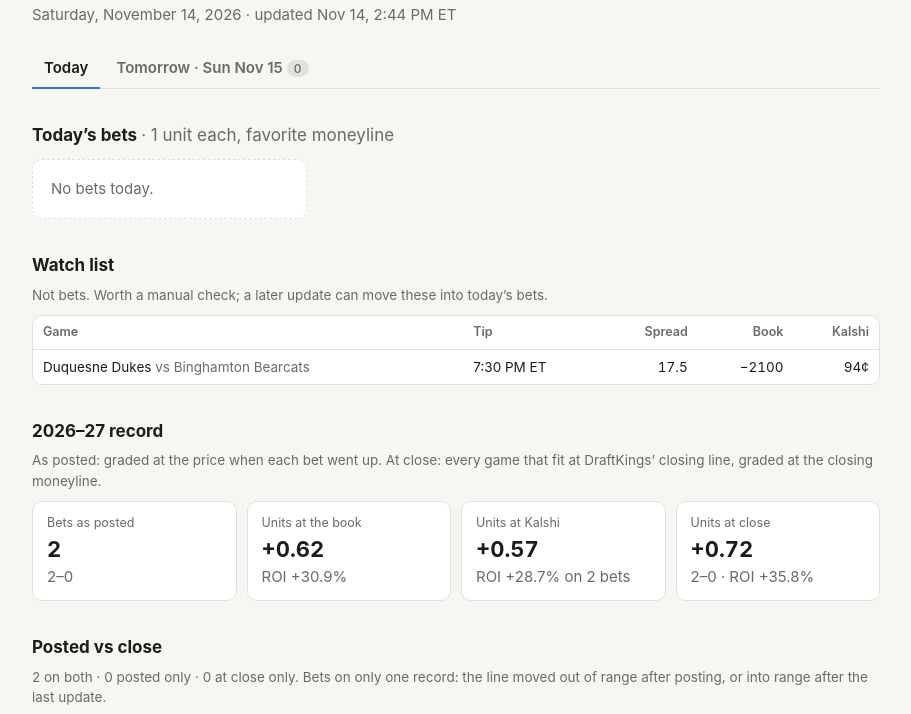
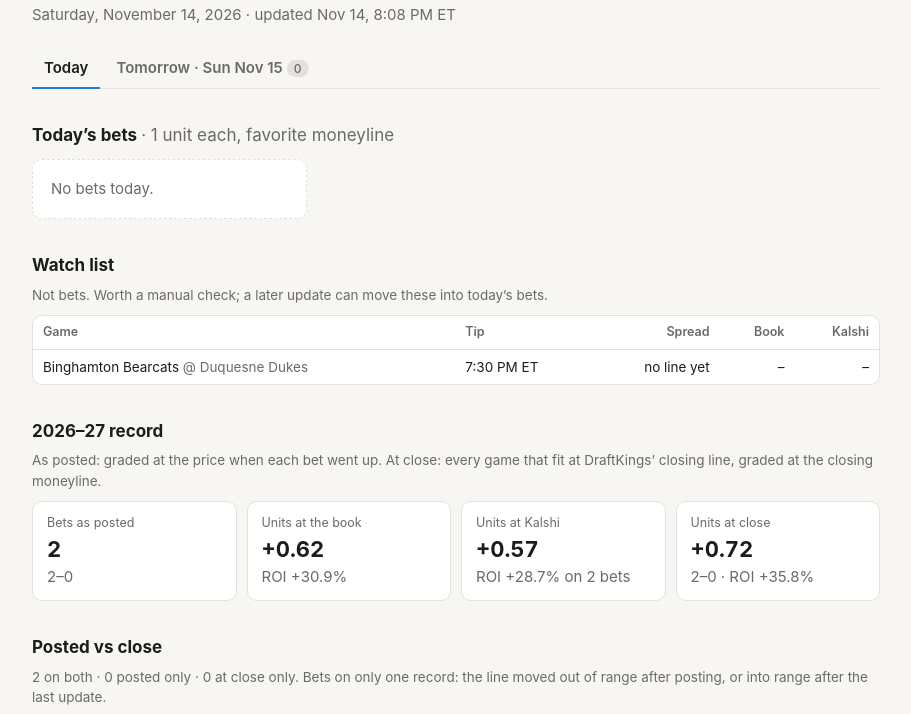
Before and after one commit to treyhensel/cbb-picks, a plain HTML site: page index.html in a window 1280 px wide. Shown: the part 65-779 px from the top of the page, without its empty margins (184-1095 px from the left). Drawn offline with Linux system fonts and the light colour scheme.

Commit message:
Update 2026-11-15T01:08Z

```diff
--- a/index.html
+++ b/index.html
@@ -46,7 +46,7 @@ footer{margin-top:36px;color:var(--muted);font-size:12.5px}
 .caution{color:var(--warn);font-size:12.5px}
 </style></head>
 <body><main>
-<header><h1>CBB Picks</h1><p>Saturday, November 14, 2026 · updated Nov 14, 2:44 PM ET</p></header>
+<header><h1>CBB Picks</h1><p>Saturday, November 14, 2026 · updated Nov 14, 8:08 PM ET</p></header>
 
 <nav class="tabs" role="tablist">
 <button role="tab" id="t-today" aria-controls="p-today" aria-selected="true">Today</button>
@@ -58,7 +58,7 @@ footer{margin-top:36px;color:var(--muted);font-size:12.5px}
 <div class="picks"><p class="empty">No bets today.</p></div></section>
 
 <section><h2>Watch list</h2><p class="note">Not bets. Worth a manual check; a later update can move these into today’s bets.</p>
-<div class="scroll"><table><thead><tr><th>Game</th><th>Tip</th><th class="num">Spread</th><th class="num">Book</th><th class="num">Kalshi</th></tr></thead><tbody><tr><td>Duquesne Dukes <span class="muted">vs Binghamton Bearcats</span></td><td>7:30 PM ET</td><td class="num">17.5</td><td class="num">−2100</td><td class="num">94¢</td></tr></tbody></table></div></section>
+<div class="scroll"><table><thead><tr><th>Game</th><th>Tip</th><th class="num">Spread</th><th class="num">Book</th><th class="num">Kalshi</th></tr></thead><tbody><tr><td>Binghamton Bearcats <span class="muted">@ Duquesne Dukes</span></td><td>7:30 PM ET</td><td class="num">no line yet</td><td class="num">–</td><td class="num">–</td></tr></tbody></table></div></section>
 </div>
 
 <div role="tabpanel" id="p-tomorrow" aria-labelledby="t-tomorrow" hidden>
--- a/picks.json
+++ b/picks.json
@@ -1,6 +1,6 @@
 {
  "date": "2026-11-14",
- "updated_utc": "2026-11-14T19:44Z",
+ "updated_utc": "2026-11-15T01:08Z",
  "picks": [],
  "record_book": {
   "bets": 2,
```
